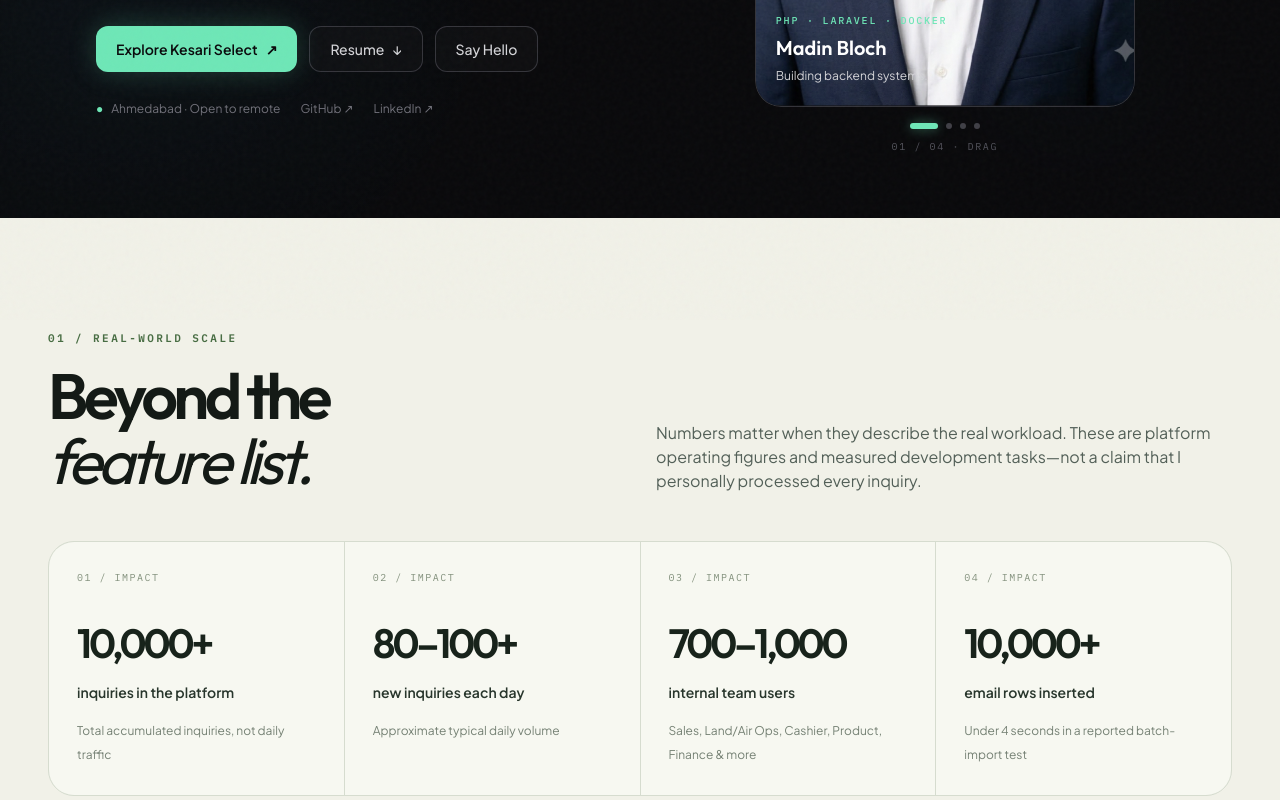
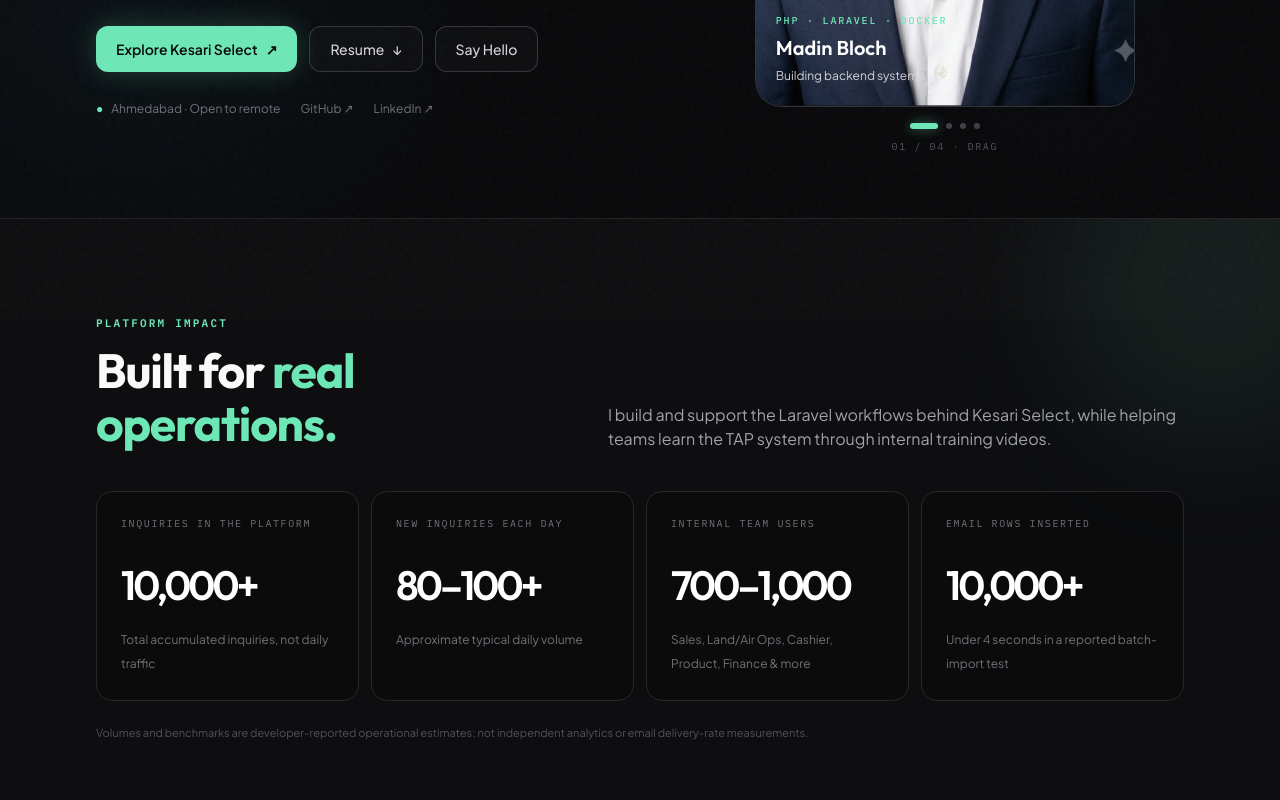
Before and after one commit to MadinBloch/Mysite, a React (Vite) app: page / in a window 1280 px wide. Shown: the part 480-1280 px from the top of the page. Built offline with nearby package versions, Linux system fonts and the light colour scheme.

Commit message:
Polish portfolio impact and Kesari Select story

```diff
--- a/src/components/Impact.jsx
+++ b/src/components/Impact.jsx
@@ -3,26 +3,26 @@ import { siteStats, statsDisclaimer } from '../data/siteStats'
 
 export default function Impact() {
   return (
-    <section id="impact" className="relative bg-[#f1f1e8] py-20 text-[#141a16] sm:py-28">
-      <div className="mx-auto max-w-7xl px-5 sm:px-8 lg:px-12">
-        <div className="mb-12 grid gap-5 md:grid-cols-[.55fr_1fr] md:items-end">
+    <section id="impact" className="relative overflow-hidden border-y border-zinc-800/80 bg-zinc-900/35 py-20 sm:py-24">
+      <div className="pointer-events-none absolute -right-24 -top-24 h-80 w-80 rounded-full bg-accent/[.08] blur-3xl" aria-hidden="true" />
+      <div className="relative mx-auto max-w-6xl px-5 sm:px-8">
+        <div className="mb-10 grid gap-5 md:grid-cols-[.8fr_1fr] md:items-end">
           <div>
-            <p className="font-mono text-[11px] font-semibold uppercase tracking-[.22em] text-[#486d43]">01 / Real-world scale</p>
-            <h2 className="mt-4 font-display text-[clamp(2.5rem,5vw,4.9rem)] font-semibold leading-[1.02] tracking-[-.07em]">Beyond the <span className="italic font-light">feature list.</span></h2>
+            <p className="section-label">Platform impact</p>
+            <h2 className="section-heading mt-3">Built for <span className="text-accent">real operations.</span></h2>
           </div>
-          <p className="max-w-xl text-sm leading-8 text-[#536058] md:justify-self-end sm:text-base">Numbers matter when they describe the real workload. These are platform operating figures and measured development tasks—not a claim that I personally processed every inquiry.</p>
+          <p className="max-w-xl text-sm leading-7 text-zinc-400 md:justify-self-end sm:text-base">I build and support the Laravel workflows behind Kesari Select, while helping teams learn the TAP system through internal training videos.</p>
         </div>
-        <div className="grid gap-px overflow-hidden rounded-[26px] border border-[#d6dccf] bg-[#d6dccf] sm:grid-cols-2 lg:grid-cols-4">
-          {siteStats.map((s,i) => (
-            <div key={s.id} className="group min-h-[226px] bg-[#f7f8f1] px-6 py-7 transition-colors hover:bg-[#e9efde] sm:px-7">
-              <p className="mb-7 font-mono text-[10px] tracking-[.15em] text-[#83917d]">0{i+1} / IMPACT</p>
-              <AnimatedNumber a={s.a} b={s.b} suffix={s.suffix} className="block whitespace-nowrap font-display text-[clamp(2.2rem,3.2vw,3.55rem)] font-semibold tracking-[-.075em] text-[#18231b]" />
-              <p className="mt-2 text-[14px] font-semibold text-[#28362c]">{s.label}</p>
-              <p className="mt-4 text-[12px] leading-6 text-[#758174]">{s.note}</p>
+        <div className="grid gap-3 sm:grid-cols-2 lg:grid-cols-4">
+          {siteStats.map((s) => (
+            <div key={s.id} className="group min-h-[190px] rounded-2xl border border-zinc-800 bg-zinc-950/60 p-5 transition-colors hover:border-accent/35 hover:bg-zinc-900/80 sm:p-6">
+              <p className="font-mono text-[10px] uppercase tracking-[.16em] text-zinc-500">{s.label}</p>
+              <AnimatedNumber a={s.a} b={s.b} suffix={s.suffix} className="mt-6 block whitespace-nowrap font-display text-[clamp(2.25rem,3.2vw,3.25rem)] font-semibold tracking-[-.07em] text-white transition-colors group-hover:text-accent" />
+              <p className="mt-3 text-[12px] leading-6 text-zinc-500">{s.note}</p>
             </div>
           ))}
         </div>
-        <p className="mt-5 max-w-4xl font-mono text-[10px] leading-6 text-[#687769]">{statsDisclaimer}</p>
+        <p className="mt-5 max-w-4xl text-[11px] leading-6 text-zinc-600">{statsDisclaimer}</p>
       </div>
     </section>
   )
```
